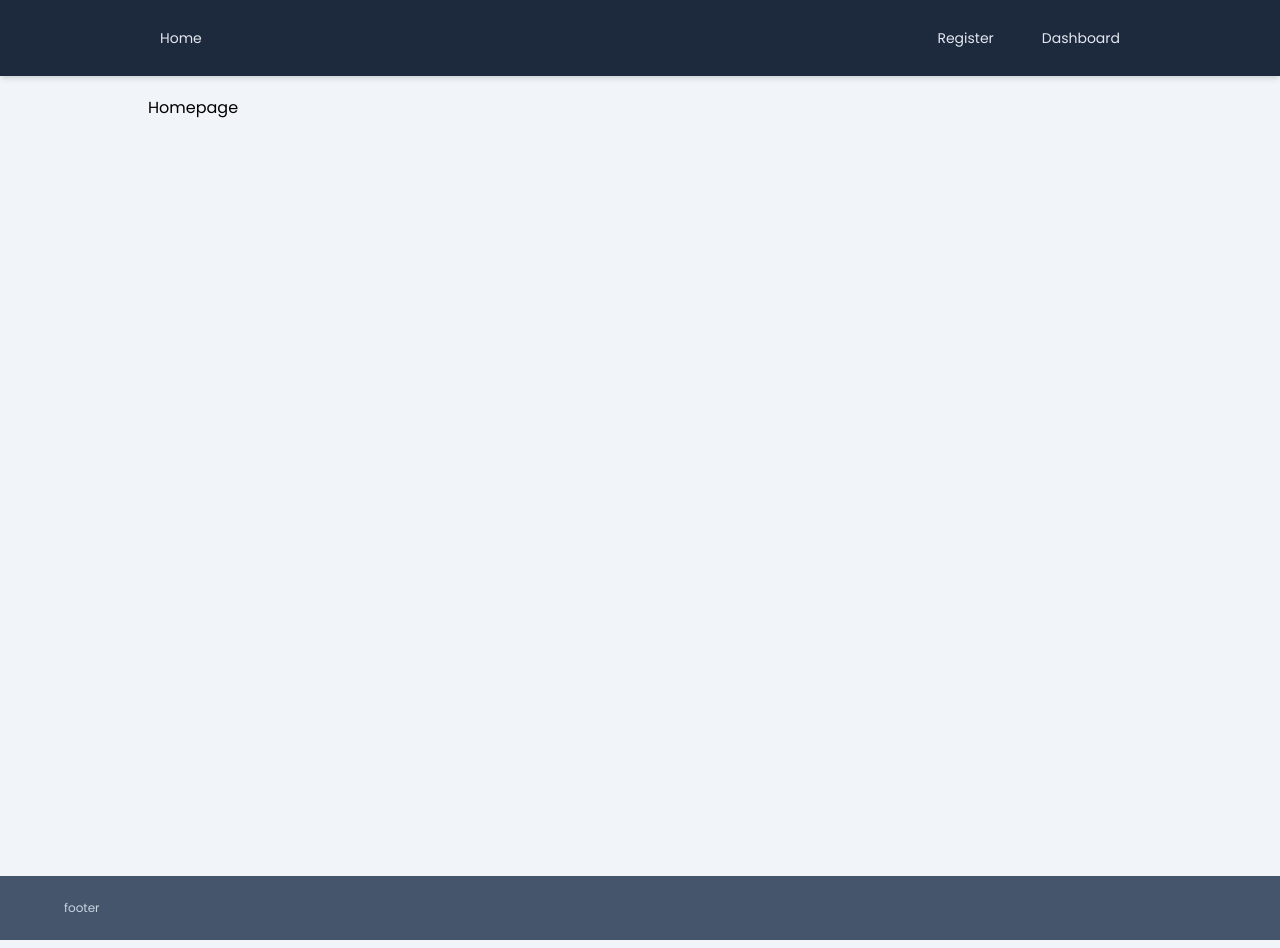
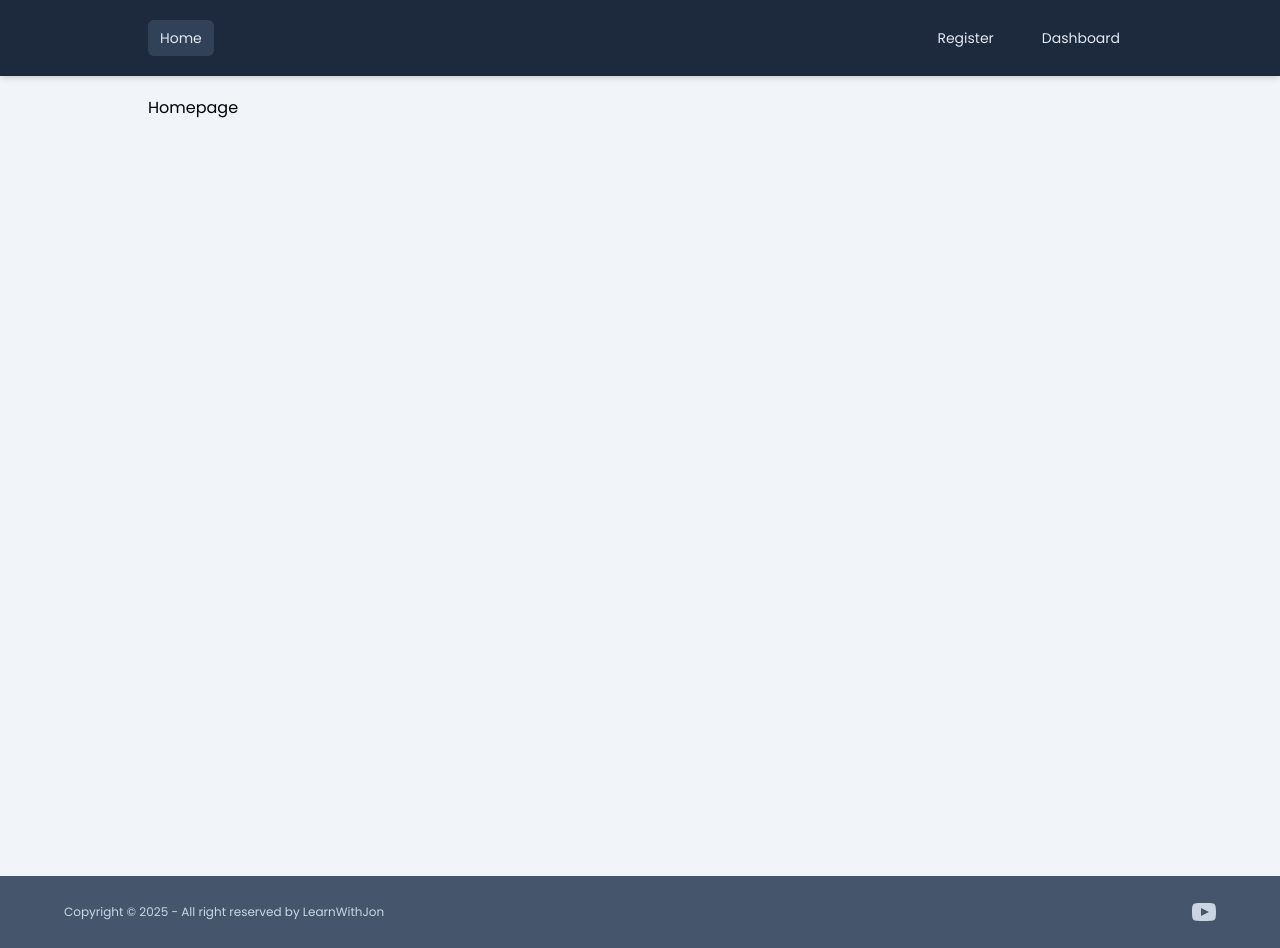
Before and after one commit to JHughesSUTA/next-crash, a Next.js app: page / in a window 1280 px wide. Built offline with nearby package versions, Linux system fonts and the light colour scheme.

Commit message:
Active Links

```diff
--- a/src/app/layout.jsx
+++ b/src/app/layout.jsx
@@ -1,6 +1,7 @@
 import "./globals.css";
-import Link from "next/link";
 import { Poppins } from "next/font/google";
+import Navigation from "@/components/Navigation";
+import Footer from "@/components/Footer";
 
 const poppins = Poppins({
   subsets: ["latin"],
@@ -12,24 +13,12 @@
     <html lang="en">
       <body className={poppins.className}>
         <header>
-          <nav>
-            <Link className="nav-link" href="/">
-              Home
-            </Link>
-            <div>
-              <Link className="nav-link" href="/register">
-                Register
-              </Link>
-              <Link className="nav-link" href="/dashboard">
-                Dashboard
-              </Link>
-            </div>
-          </nav>
+          <Navigation />
         </header>
 
         <main>{children}</main>
 
-        <footer>footer</footer>
+        <Footer />
       </body>
     </html>
   );
--- /dev/null
+++ b/src/components/Footer.jsx
@@ -0,0 +1,25 @@
+export default function Footer() {
+  return (
+    <footer>
+      <p>
+        Copyright © {new Date().getFullYear()} - All right reserved by
+        LearnWithJon
+      </p>
+      <a
+        href="https://www.youtube.com/@LearnWithJonVadar"
+        target="_blank"
+        rel="external"
+      >
+        <svg
+          xmlns="http://www.w3.org/2000/svg"
+          width="24"
+          height="24"
+          viewBox="0 0 24 24"
+          className="fill-current"
+        >
+          <path d="M19.615 3.184c-3.604-.246-11.631-.245-15.23 0-3.897.266-4.356 2.62-4.385 8.816.029 6.185.484 8.549 4.385 8.816 3.6.245 11.626.246 15.23 0 3.897-.266 4.356-2.62 4.385-8.816-.029-6.185-.484-8.549-4.385-8.816zm-10.615 12.816v-8l8 3.993-8 4.007z"></path>
+        </svg>
+      </a>
+    </footer>
+  );
+}
--- /dev/null
+++ b/src/components/NavLink.jsx
@@ -0,0 +1,17 @@
+"use client";
+
+import Link from "next/link";
+import { usePathname } from "next/navigation";
+
+export default function NavLink({ label, href }) {
+  const pathname = usePathname();
+
+  return (
+    <Link
+      className={`nav-link ${pathname === href ? "nav-link-active" : ""}`}
+      href={href}
+    >
+      {label}
+    </Link>
+  );
+}
--- /dev/null
+++ b/src/components/Navigation.jsx
@@ -0,0 +1,15 @@
+import NavLink from "./NavLink";
+
+const Navigation = () => {
+  return (
+    <nav>
+      <NavLink label="Home" href="/" />
+      <div>
+        <NavLink label="Register" href="/register" />
+        <NavLink label="Dashboard" href="/dashboard" />
+      </div>
+    </nav>
+  );
+};
+
+export default Navigation;
```
